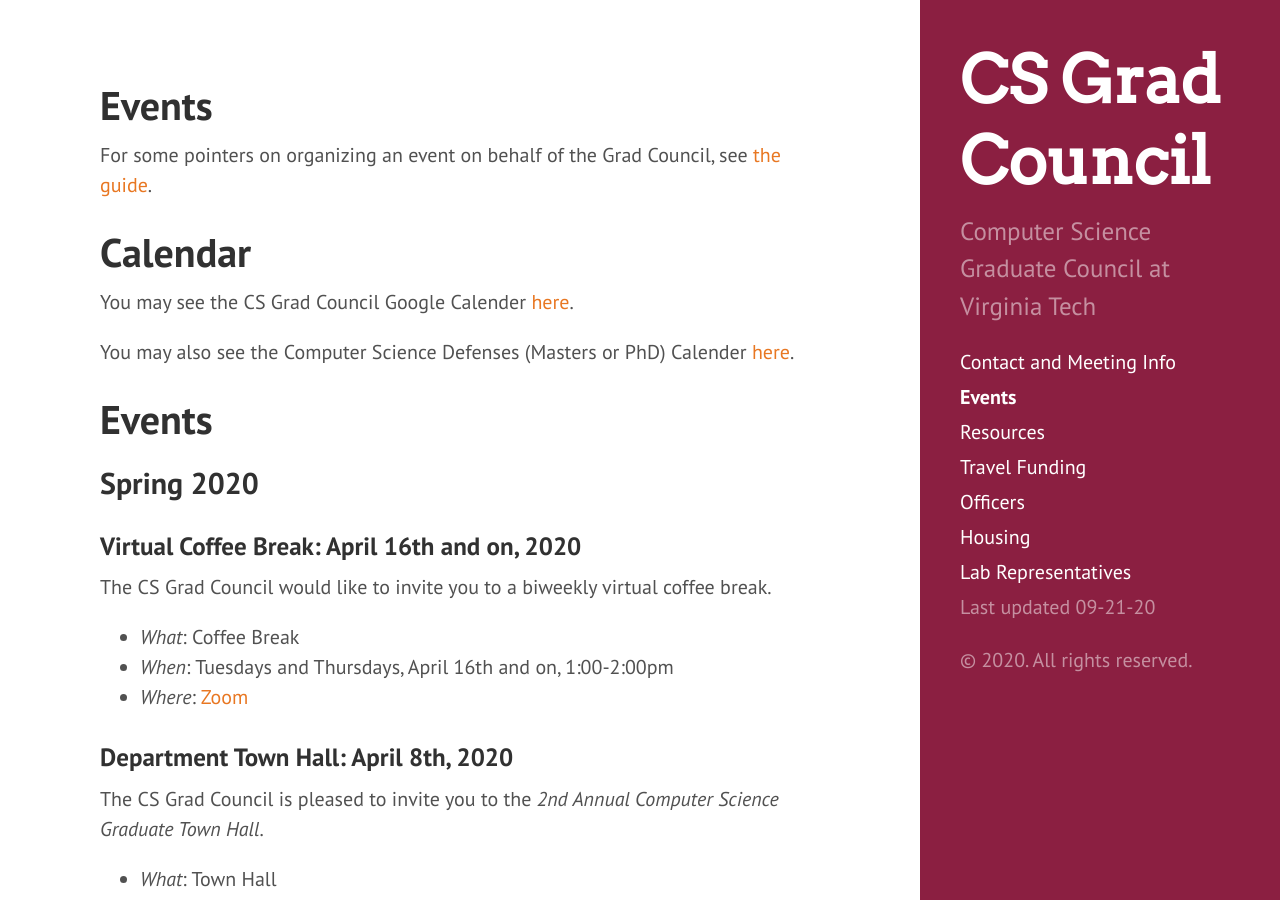
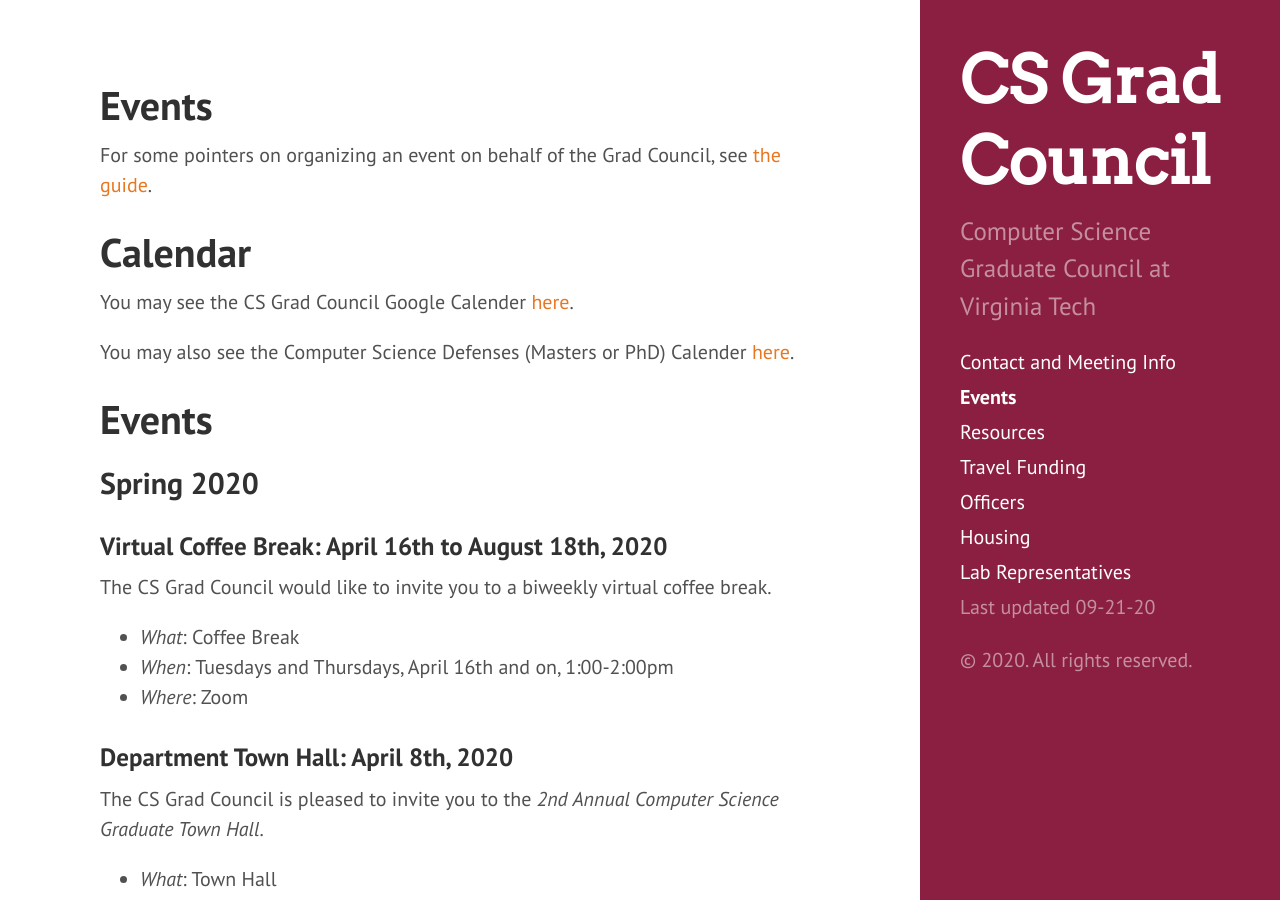
Before and after one commit to CSGraduateCouncil-VirginiaTech/csgc-website, a Jekyll site: the page built from events.md, in a window 1280 px wide and 900 px high. Built offline with Jekyll 4.4.1, drawn with Linux system fonts in a browser that asks for light colours.

Commit message:
Removed Ayaans Coffee Hours
Ayaan had his last coffee hours on or around August 18th.
* Set a close date
* Removed the Zoom hyperlink, it is likely dead

```diff
--- a/events.md
+++ b/events.md
@@ -16,13 +16,13 @@ You may also see the Computer Science Defenses (Masters or PhD) Calender [here](
 
 ## Spring 2020
 
-### Virtual Coffee Break: April 16th and on, 2020
+### Virtual Coffee Break: April 16th to August 18th, 2020
 
 The CS Grad Council would like to invite you to a biweekly virtual coffee break.
 
 - *What*: Coffee Break
 - *When*: Tuesdays and Thursdays, April 16th and on, 1:00-2:00pm
-- *Where*: [Zoom](https://virginiatech.zoom.us/j/97997872889?pwd=RmtqOEQ0bWJsTjU1TUNXSTZhNjJYZz09)
+- *Where*: Zoom
 
 ### Department Town Hall: April 8th, 2020
 
```
